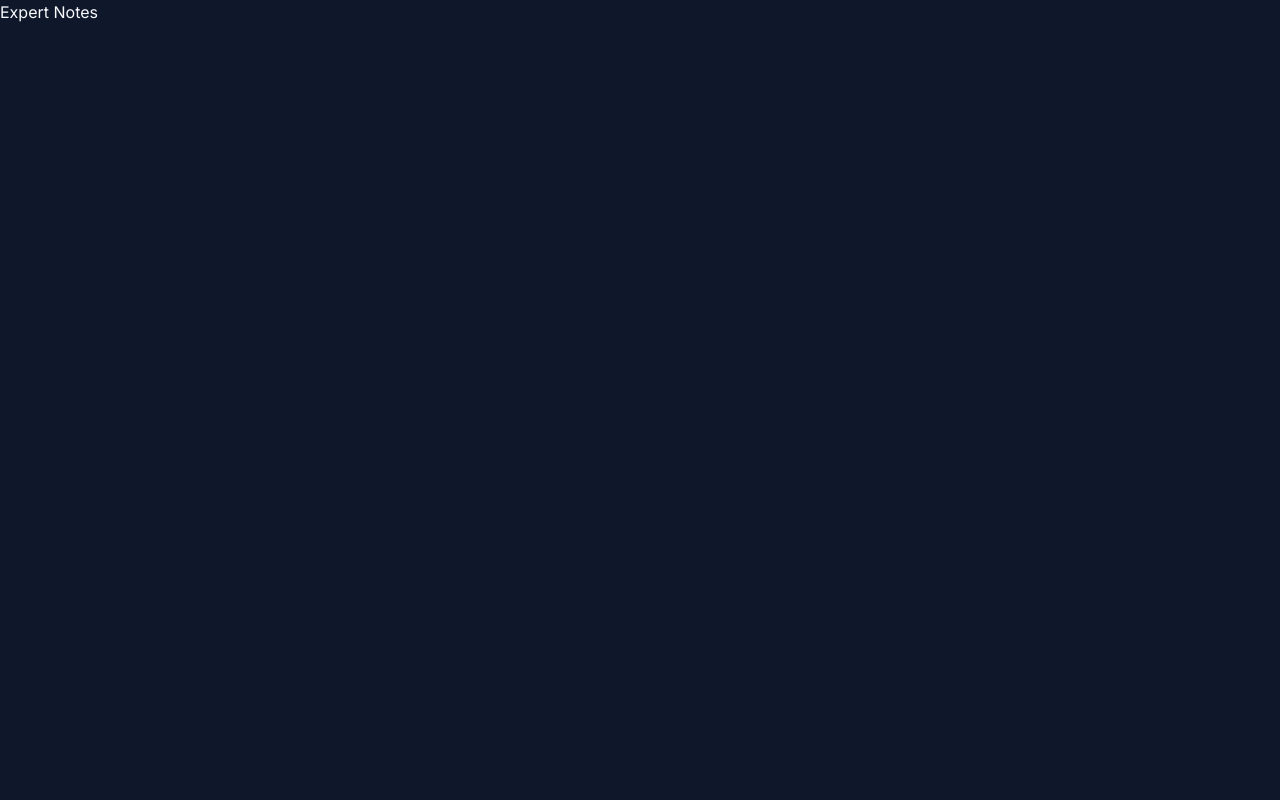
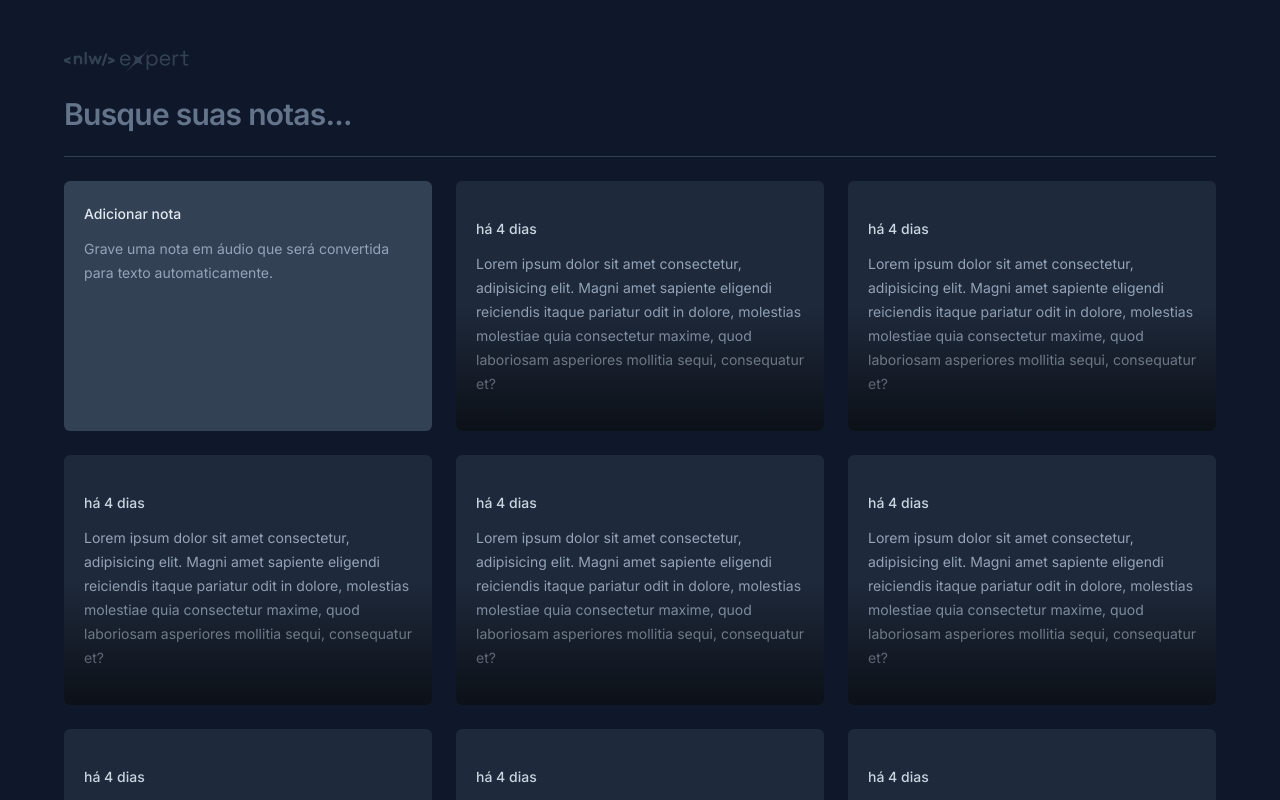
Before and after one commit to vbruno96/expert-notes, a React (Vite) app: page / in a window 1280 px wide. Shown: the top 800 px of the page. Built offline with nearby package versions, Linux system fonts and the light colour scheme.

Commit message:
create note card component

```diff
--- a/src/app.tsx
+++ b/src/app.tsx
@@ -1,7 +1,31 @@
+import logo from './assets/logo-nlw-expert.svg'
+import { NewNoteCard } from './components/new-note-card'
+import { NoteCard } from './components/note-card'
+
 export function App() {
   return (
-    <>
-      <h1>Expert Notes</h1>
-    </>
+    <div className="mx-auto max-w-6xl my-12 space-y-6">
+      <img src={logo} alt="NLW Expert" />
+      <form className="w-full">
+        <input
+          type="text"
+          placeholder="Busque suas notas..."
+          className="bg-transparent w-full text-3xl font-semibold tracking-tight placeholder:text-slate-500 outline-none"
+        />
+      </form>
+      <div className="h-px bg-slate-700" />
+      <div className="grid grid-cols-3 gap-6 auto-rows-[15.625rem]">
+        <NewNoteCard />
+        <NoteCard />
+        <NoteCard />
+        <NoteCard />
+        <NoteCard />
+        <NoteCard />
+        <NoteCard />
+        <NoteCard />
+        <NoteCard />
+        <NoteCard />
+      </div>
+    </div>
   )
 }
--- /dev/null
+++ b/src/components/note-card.tsx
@@ -0,0 +1,14 @@
+export function NoteCard() {
+  return (
+    <button className="rounded-md bg-slate-800 text-left p-5 space-y-3 overflow-hidden relative hover:ring-2 hover:ring-slate-600 outline-none focus-visible:ring-2 focus-visible:ring-lime-400">
+      <span className="text-sm font-medium text-slate-300">há 4 dias</span>
+      <p className="text-sm leading-6 text-slate-400">
+        Lorem ipsum dolor sit amet consectetur, adipisicing elit. Magni amet
+        sapiente eligendi reiciendis itaque pariatur odit in dolore, molestias
+        molestiae quia consectetur maxime, quod laboriosam asperiores mollitia
+        sequi, consequatur et?
+      </p>
+      <div className="absolute bottom-0 left-0 right-0 h-1/2 bg-gradient-to-t from-black/60 to-black/0 pointer-events-none" />
+    </button>
+  )
+}
```
